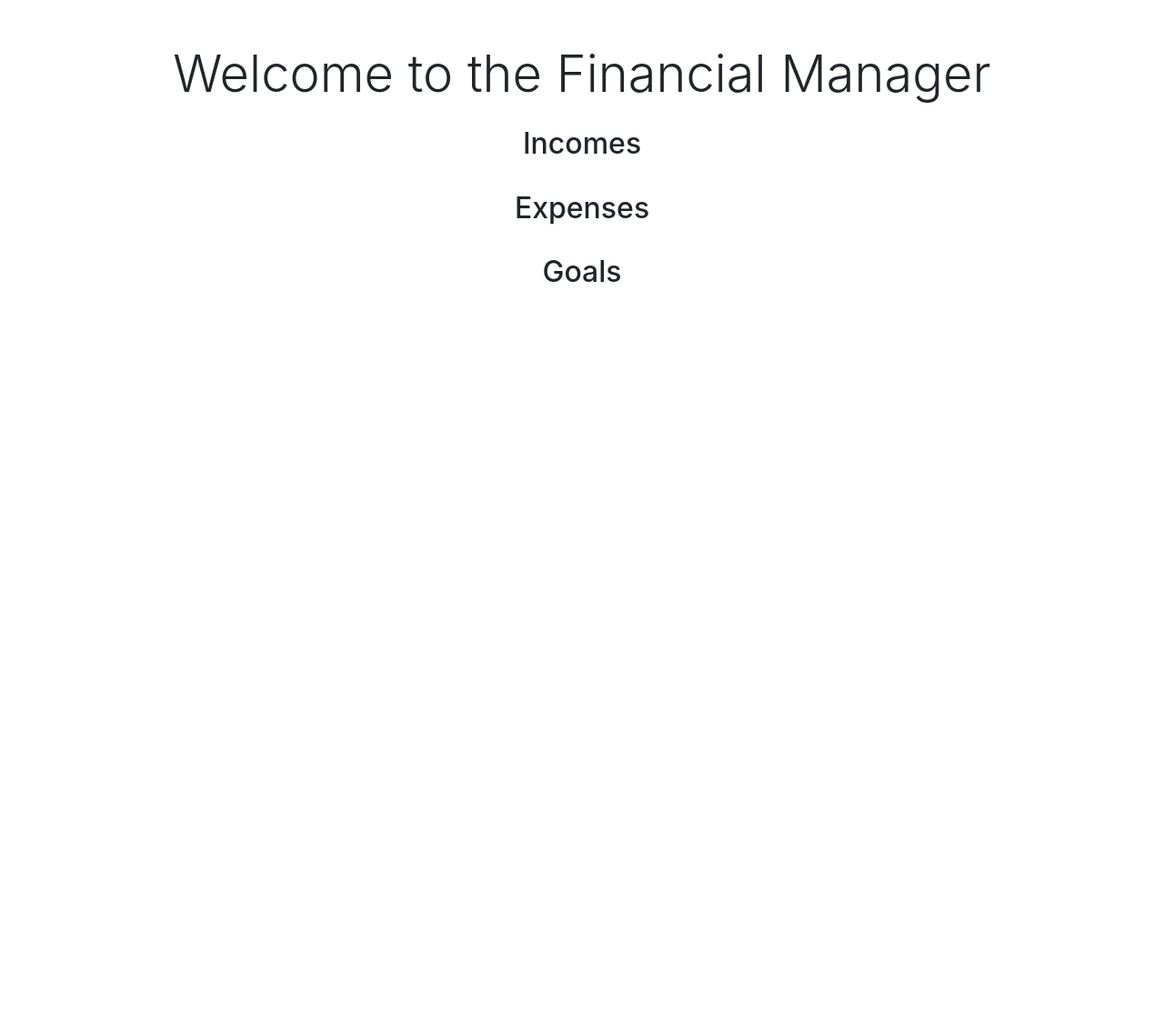
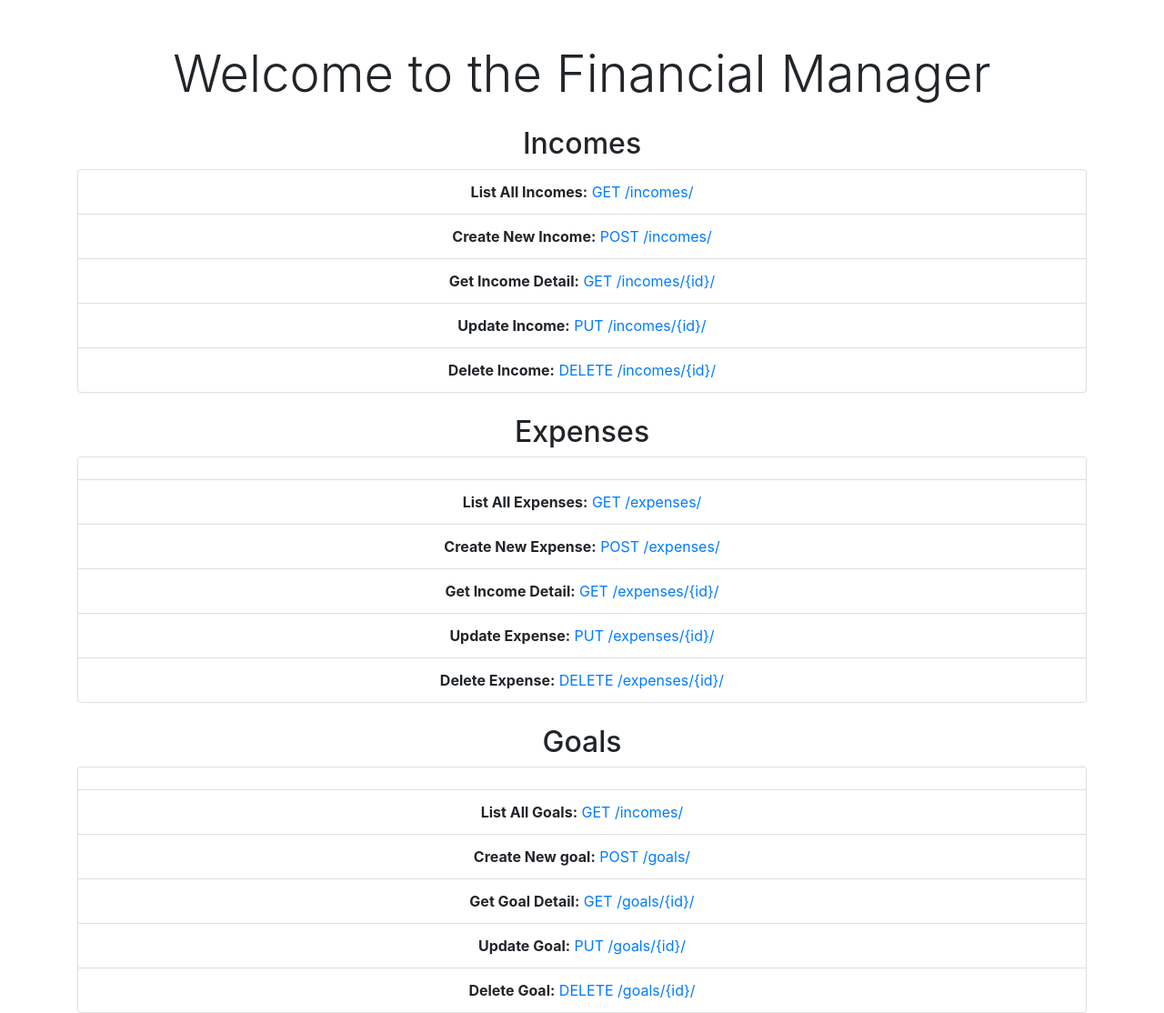
Before and after one commit to luluoliv/finances_api, a Django app: page / in a window 1280 px wide. Shown: the whole page at 91% size. Before the commit the page ends 310 px from the top, so only its background shows below. Run offline with Django 4.2, Linux system fonts and the light colour scheme; data that the repository does not hold is empty; some libraries are stand-ins or nearby versions.

Commit message:
documentation

```diff
--- a/transactions/templates/index.html
+++ b/transactions/templates/index.html
@@ -1,18 +1,11 @@
 <!DOCTYPE html>
 <html lang="en">
 <head>
-        <meta charset="UTF-8" />
-        <meta http-equiv="X-UA-Compatible" content="IE=edge" />
-        <meta name="viewport" content="width=device-width, initial-scale=1.0" />
-
+    <meta charset="UTF-8">
+    <meta http-equiv="X-UA-Compatible" content="IE=edge">
+    <meta name="viewport" content="width=device-width, initial-scale=1.0">
     <title>Finances API</title>
-
-        <link
-            rel="stylesheet"
-            href="https://stackpath.bootstrapcdn.com/bootstrap/4.5.0/css/bootstrap.min.css"
-            integrity="sha384-9aIt2nRpC12Uk9gS9baDl411NQApFmC26EwAOH8WgZl5MYYxFfc+NcPb1dKGj7Sk"
-            crossorigin="anonymous"
-        />
+    <link rel="stylesheet" href="https://stackpath.bootstrapcdn.com/bootstrap/4.5.0/css/bootstrap.min.css" integrity="sha384-9aIt2nRpC12Uk9gS9baDl411NQApFmC26EwAOH8WgZl5MYYxFfc+NcPb1dKGj7Sk" crossorigin="anonymous">
 </head>
 <body>
     <main class="container">
@@ -22,29 +15,63 @@
 
                 <h2 class="mt-4">Incomes</h2>
                 <ul class="list-group">
-                        {% for income in incomes %}
                     <li class="list-group-item">
-                            {{ income.description }} - {{ income.amount }}
+                        <strong>List All Incomes:</strong> <a href="https://finances-manager.onrender.com/incomes/">GET /incomes/</a>
                     </li>
-                        {% endfor %}
+                    <li class="list-group-item">
+                        <strong>Create New Income:</strong> <a href="https://finances-manager.onrender.com/incomes/">POST /incomes/</a>
+                    </li>
+                    <li class="list-group-item">
+                        <strong>Get Income Detail:</strong> <a href="https://finances-manager.onrender.com/incomes/{id}/">GET /incomes/{id}/</a>
+                    </li>
+                    <li class="list-group-item">
+                        <strong>Update Income:</strong> <a href="https://finances-manager.onrender.com/incomes/{id}/">PUT /incomes/{id}/</a>
+                    </li>
+                    <li class="list-group-item">
+                        <strong>Delete Income:</strong> <a href="https://finances-manager.onrender.com/incomes/{id}/">DELETE /incomes/{id}/</a>
+                    </li>
                 </ul>
 
                 <h2 class="mt-4">Expenses</h2>
                 <ul class="list-group">
-                        {% for expense in expenses %}
                     <li class="list-group-item">
-                            {{ expense.description }} - {{ expense.amount }}
+                        <li class="list-group-item">
+                            <strong>List All Expenses:</strong> <a href="https://finances-manager.onrender.com/expenses/">GET /expenses/</a>
                         </li>
-                        {% endfor %}
+                        <li class="list-group-item">
+                            <strong>Create New Expense:</strong> <a href="https://finances-manager.onrender.com/expenses/">POST /expenses/</a>
+                        </li>
+                        <li class="list-group-item">
+                            <strong>Get Income Detail:</strong> <a href="https://finances-manager.onrender.com/expenses/{id}/">GET /expenses/{id}/</a>
+                        </li>
+                        <li class="list-group-item">
+                            <strong>Update Expense:</strong> <a href="https://finances-manager.onrender.com/expenses/{id}/">PUT /expenses/{id}/</a>
+                        </li>
+                        <li class="list-group-item">
+                            <strong>Delete Expense:</strong> <a href="https://finances-manager.onrender.com/expenses/{id}/">DELETE /expenses/{id}/</a>
+                        </li>
+                    </li>
                 </ul>
 
                 <h2 class="mt-4">Goals</h2>
                 <ul class="list-group">
-                        {% for goal in goals %}
                     <li class="list-group-item">
-                            {{ goal.description }} - {{ goal.target_amount }}
+                        <li class="list-group-item">
+                            <strong>List All Goals:</strong> <a href="https://finances-manager.onrender.com/incomes/">GET /incomes/</a>
                         </li>
-                        {% endfor %}
+                        <li class="list-group-item">
+                            <strong>Create New goal:</strong> <a href="https://finances-manager.onrender.com/goals/">POST /goals/</a>
+                        </li>
+                        <li class="list-group-item">
+                            <strong>Get Goal Detail:</strong> <a href="https://finances-manager.onrender.com/goals/{id}/">GET /goals/{id}/</a>
+                        </li>
+                        <li class="list-group-item">
+                            <strong>Update Goal:</strong> <a href="https://finances-manager.onrender.com/goals/{id}/">PUT /goals/{id}/</a>
+                        </li>
+                        <li class="list-group-item">
+                            <strong>Delete Goal:</strong> <a href="https://finances-manager.onrender.com/goals/{id}/">DELETE /goals/{id}/</a>
+                        </li>
+                    </li>
                 </ul>
             </div>
         </div>
```
Lines whose indentation alone changed are shown as unchanged.
